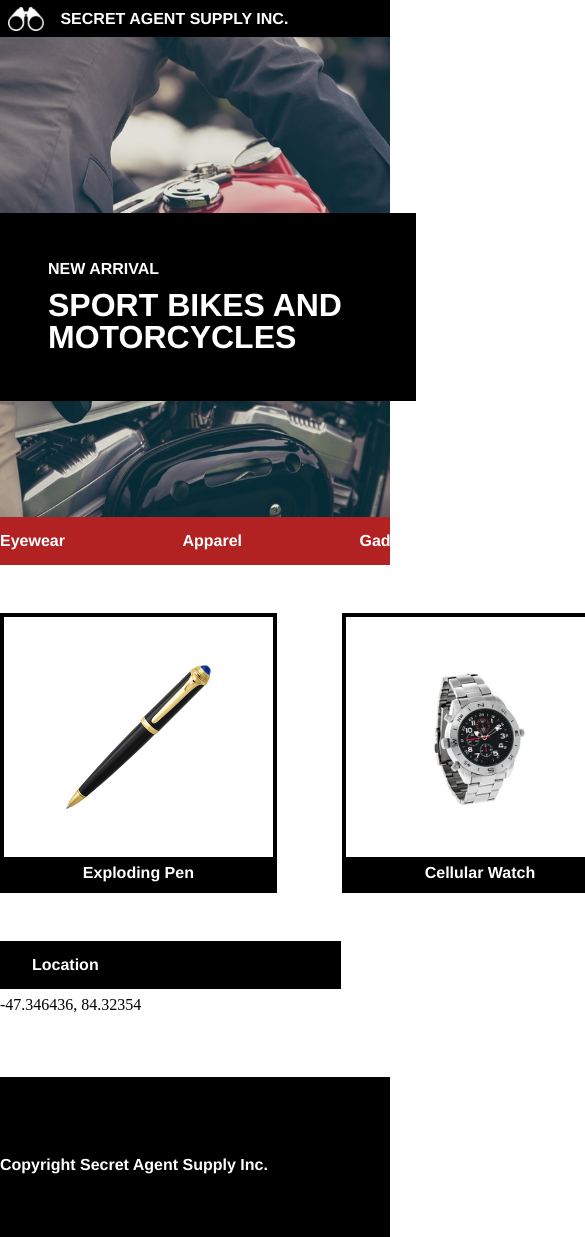
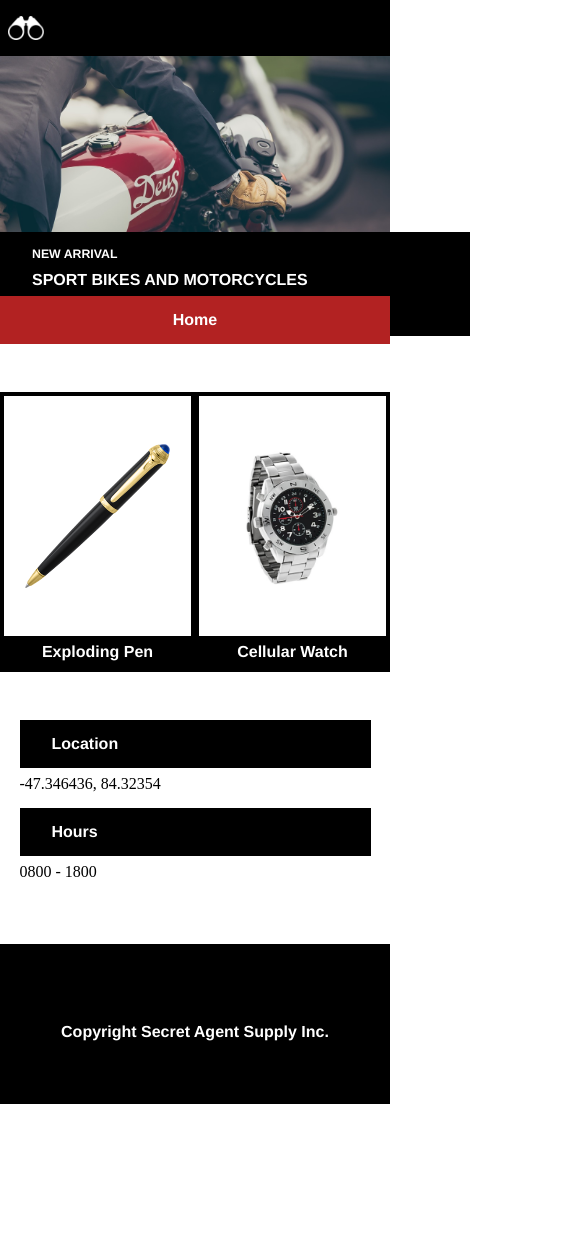
Before and after one commit to robersonj/secretagent, a plain HTML site: page index.html in a window 390 px wide. Shown: the top 1237 px of the page, 585 px wide, since content can reach past the window. After the commit the page ends 1104 px from the top, so only its background shows below. Drawn offline with Linux system fonts and the light colour scheme.

Commit message:
Make page responsive for tablet and mobile devices.

```diff
--- a/index.html
+++ b/index.html
@@ -29,6 +29,7 @@
     <section class="navigation">
         <div class="container2">
             <nav class="categories">
+                <a class ="hidden" href="#">Home</a>
                 <a href="#">Eyewear</a>
                 <a href="#">Apparel</a>
                 <a href="#">Gadgets</a>
@@ -57,6 +58,7 @@
         </div>
     </section>
 
+    <!-- Store Information Section -->
     <section class="location">
         <div class="locheader">
             <h4>Location</h4>
@@ -69,8 +71,9 @@
         </div>
     </section>
 
-<footer>
-    <p>Copyright Secret Agent Supply Inc.</p>
-</footer>
+    <!-- Footer Section -->
+    <footer>
+        <p>Copyright Secret Agent Supply Inc.</p>
+    </footer>
 </body>
 </html>
--- a/resources/css/style.css
+++ b/resources/css/style.css
@@ -14,6 +14,8 @@ header img {
     height: 1.5rem;
     padding-left: 0.5rem;
     padding-right: 1rem;
+    padding-top: 1rem;
+    padding-bottom: 1rem;
 }
 
 header h1 {
@@ -134,7 +136,7 @@ nav a {
 .products {
     display: flex;
     justify-content: space-between;
-    align-: center;
+    align-items: center;
     padding-top: 3rem;
     width: 960px;
     margin: 0 auto;
@@ -240,3 +242,93 @@ footer p {
     padding-top: 0.5rem;
 
 }
+
+@media only screen and (min-width : 1024px) {
+    .hidden {
+        display: none;
+    }
+}
+
+@media only screen and (max-width : 1024px) {
+
+   footer, nav, nav a, .container2, .header-bar, .location, .navigation, .products {
+        width: 100%;
+    }
+
+    nav a, .product-img2 {
+        display: none;
+    }
+
+    .hidden {
+        display: block;
+        text-align: center;
+    }
+
+    .locheader, .hours {
+        width: 35%;
+    }
+
+    .product-img {
+        width: 47%;
+    }
+}
+
+@media only screen and (max-width : 470px) {
+    .logo {
+        margin: 0 auto;
+    }
+
+    h1 {
+        display: none;
+    }
+
+    footer p {
+        width: 100%;
+        text-align: center;
+    }
+
+    .location {
+        display: flex;
+        flex-wrap: wrap;
+        justify-content: center;
+    }
+
+    .locheader, .hours {
+        width: 90%;
+    }
+
+    .hours {
+        margin-top: 1rem;
+    }
+
+    .product-img {
+        width: 90%;
+        margin: 0 auto;
+    }
+
+    .middle {
+        display: none;
+    }
+
+    .container, .featured-image-header {
+        width: 100%;
+    }
+
+    .featured-image-header {
+        padding-left: 2rem;
+        padding-top: 1rem;
+        padding-bottom: rem;
+    }
+
+    .featured-image-header h2 {
+        font-size: 0.77rem;
+    }
+
+    .featured-image-header h3 {
+        font-size: 1rem;
+    }
+
+    .featured-image {
+        height: 15rem;
+    }
+}
```
